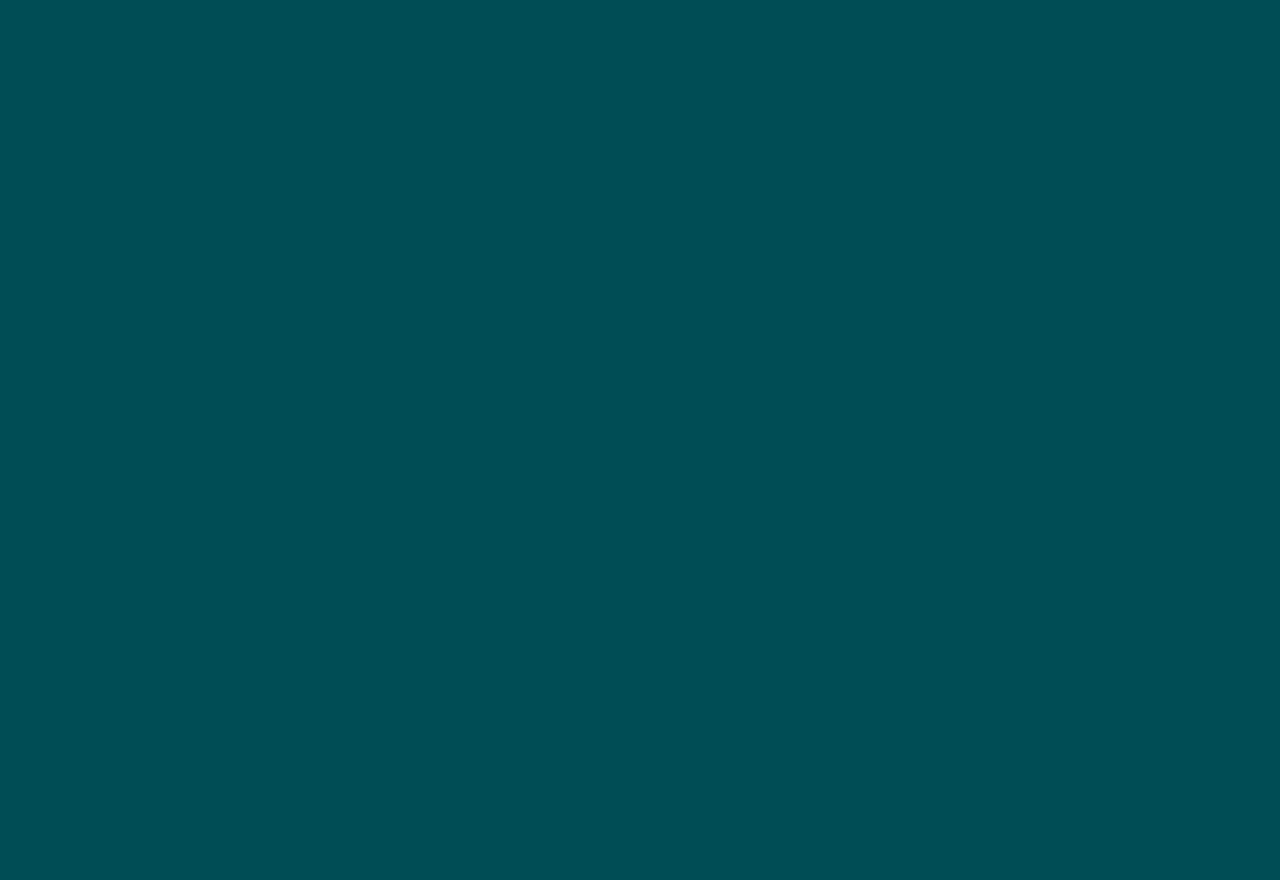
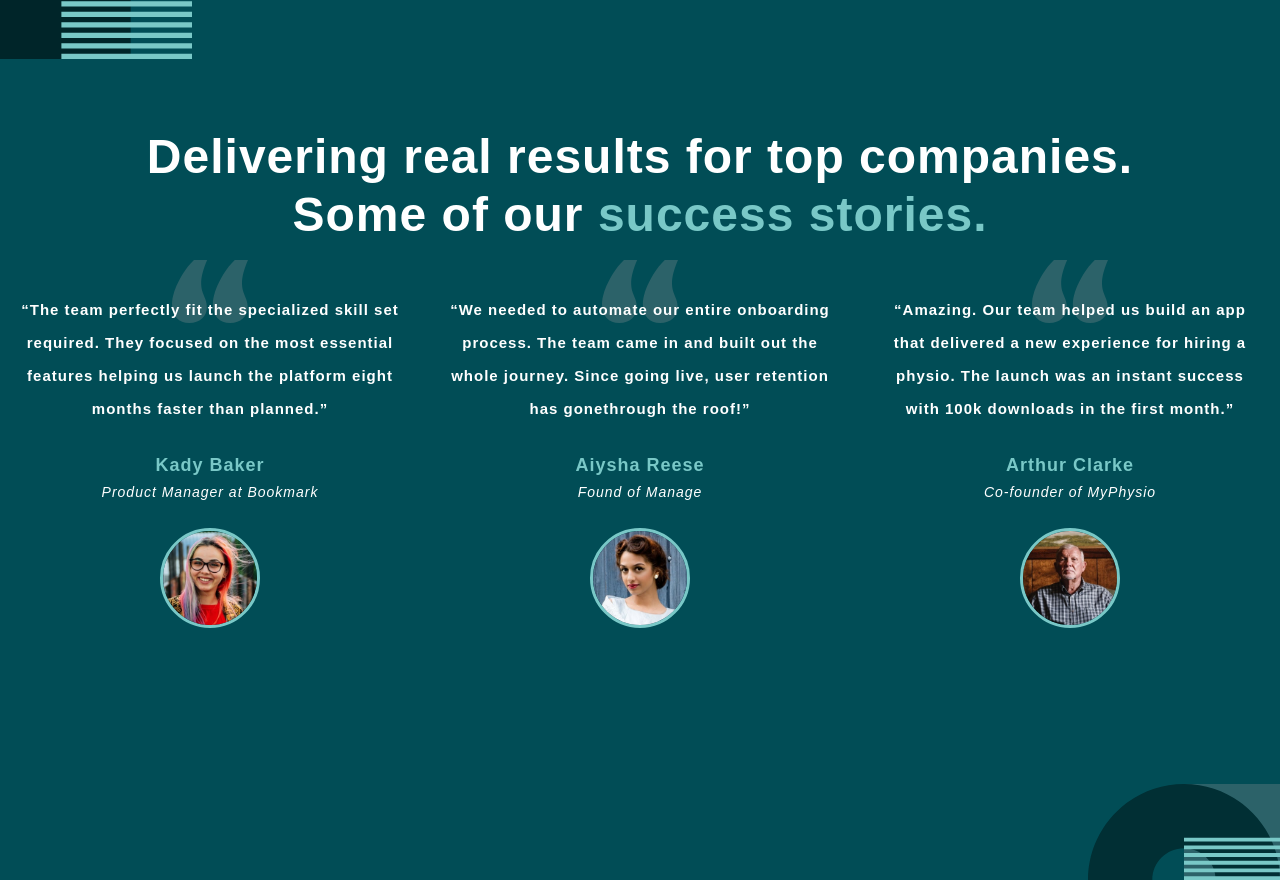
Before and after one commit to habibdev96/FEM-myteam-multipage-website, a React (Create React App) app: page / in a window 1280 px wide. Shown: the part 1740-2620 px from the top of the page. Before the commit the page ends 1468 px from the top, so only its background shows below. Built offline with nearby package versions, Linux system fonts and the light colour scheme.

Commit message:
created testimonials section

```diff
--- a/src/abstracts/Mixins.js
+++ b/src/abstracts/Mixins.js
@@ -9,6 +9,13 @@ const flexAlign = css`
 const twoCol = css`
   display: grid;
   grid-template-columns: repeat(2, 1fr);
+  align-items: center;
+  gap: var(--gap);
+`;
+
+const threeCol = css`
+  display: grid;
+  grid-template-columns: repeat(3, 1fr);
   align-items: center;
   gap: var(--gap);
 `;
@@ -55,6 +62,7 @@ const maxWidthLg = css`
 export {
   flexAlign,
   twoCol,
+  threeCol,
   headingStyles,
   textStyles,
   sectionSpacingSm,
--- a/src/components/home/Features.js
+++ b/src/components/home/Features.js
@@ -1,7 +1,7 @@
 import styled from 'styled-components';
 import {
   maxWidthLg,
-  sectionSpacingMd,
+  sectionSpacingLg,
   twoCol,
   flexAlign,
 } from '../../abstracts/Mixins';
@@ -27,7 +27,7 @@ const StyledSection = styled.section`
 
 const Container = styled.div`
   ${maxWidthLg}
-  ${sectionSpacingMd}
+  ${sectionSpacingLg}
   ${twoCol}
 
   .feature {
--- /dev/null
+++ b/src/components/home/Testimonials.js
@@ -0,0 +1,103 @@
+import styled from 'styled-components';
+import { SectionHeading, MicroHeading } from '../styledElements/Headings';
+import Paragraph from '../styledElements/Paragraphs';
+import { sectionSpacingLg, maxWidthLg, threeCol } from '../../abstracts/Mixins';
+import quoteIcon from '../../assets/icon-quotes.svg';
+import bgPatternOne from '../../assets/bg-pattern-home-4-about-3.svg';
+import bgPatternTwo from '../../assets/bg-pattern-home-5.svg';
+import { useGlobalContext } from '../../context';
+
+const StyledSection = styled.section`
+  position: relative;
+  overflow: hidden;
+
+  .bg-pattern {
+    position: absolute;
+    width: 15%;
+
+    &--one {
+      top: 0;
+      left: 0;
+    }
+
+    &--two {
+      bottom: 0;
+      right: 0;
+    }
+  }
+`;
+
+const Container = styled.div`
+  ${sectionSpacingLg}
+  ${maxWidthLg}
+  text-align: center;
+
+  .testimonials {
+    ${threeCol}
+    padding: 5rem 0;
+  }
+
+  .testimonial {
+    position: relative;
+  }
+
+  .icon {
+    position: absolute;
+    width: 20%;
+    top: -10%;
+    left: 40%;
+    z-index: 1;
+  }
+
+  .quote {
+    padding-bottom: 1rem;
+  }
+
+  .about {
+    padding: 2rem 0;
+  }
+
+  .avatar {
+    width: 10rem;
+    border: 0.3rem solid var(--raptureBlue);
+    border-radius: 50%;
+  }
+`;
+
+const Testimonials = () => {
+  const { testimonials } = useGlobalContext();
+
+  return (
+    <StyledSection>
+      <img src={bgPatternOne} alt='' className='bg-pattern bg-pattern--one' />
+      <Container>
+        <SectionHeading>
+          Delivering real results for top companies. <br /> Some of our{' '}
+          <span>success stories.</span>
+        </SectionHeading>
+        <div className='testimonials'>
+          {testimonials.map((testimonial) => (
+            <article key={testimonial.id} className='testimonial'>
+              <img src={quoteIcon} alt='' className='icon' />
+              <blockquote className='quote'>
+                <Paragraph md>{testimonial.quote}</Paragraph>
+              </blockquote>
+              <div className='about'>
+                <MicroHeading raptureBlue>{testimonial.user}</MicroHeading>
+                <Paragraph sm>{testimonial.role}</Paragraph>
+              </div>
+              <img
+                src={testimonial.avatar}
+                alt={testimonial.user}
+                className='avatar'
+              />
+            </article>
+          ))}
+        </div>
+      </Container>
+      <img src={bgPatternTwo} alt='' className='bg-pattern bg-pattern--two' />
+    </StyledSection>
+  );
+};
+
+export default Testimonials;
--- a/src/components/styledElements/Paragraphs.js
+++ b/src/components/styledElements/Paragraphs.js
@@ -1,12 +1,21 @@
-import styled from 'styled-components';
+import styled, { css } from 'styled-components';
 import { textStyles } from '../../abstracts/Mixins';
 
 const Paragraph = styled.p`
   ${textStyles}
   color: var(--white);
+  position: relative;
+  z-index: 5;
 
   ${({ lg }) => lg && `font-size: 1.8rem`}
   ${({ md }) => md && `font-size: 1.5rem`}
+  ${({ sm }) =>
+    sm &&
+    css`
+      font-size: 1.4rem;
+      font-weight: 500;
+      font-style: italic;
+    `}
 `;
 
 export default Paragraph;
--- a/src/context.js
+++ b/src/context.js
@@ -1,15 +1,16 @@
 import React, { useState, useContext } from 'react';
-import { featuresData } from './data';
+import { featuresData, testimonialsData } from './data';
 
 const AppContext = React.createContext();
 
 export const AppProvider = ({ children }) => {
   const [features, setFeatures] = useState(featuresData);
+  const [testimonials, setTestimonials] = useState(testimonialsData);
 
   const scrollToTop = () => window.scrollTo(0, 0);
 
   return (
-    <AppContext.Provider value={{ scrollToTop, features }}>
+    <AppContext.Provider value={{ scrollToTop, features, testimonials }}>
       {children}
     </AppContext.Provider>
   );
--- a/src/data.js
+++ b/src/data.js
@@ -1,6 +1,10 @@
 import featureIconOne from './assets/icon-person.svg';
 import featureIconTwo from './assets/icon-cog.svg';
 import featureIconThree from './assets/icon-chart.svg';
+
+import testimonialsAvatarOne from './assets/avatar-kady.jpg';
+import testimonialsAvatarTwo from './assets/avatar-aiysha.jpg';
+import testimonialsAvatarThree from './assets/avatar-arthur.jpg';
 
 export const featuresData = [
   {
@@ -25,3 +29,30 @@ export const featuresData = [
       'Our customized platform with in-built analytics helps you manage your distributed teams.',
   },
 ];
+
+export const testimonialsData = [
+  {
+    id: 1,
+    quote:
+      '“The team perfectly fit the specialized skill set required. They focused on the most essential features helping us launch the platform eight months faster than planned.”',
+    user: 'Kady Baker',
+    role: 'Product Manager at Bookmark',
+    avatar: testimonialsAvatarOne,
+  },
+  {
+    id: 2,
+    quote:
+      '“We needed to automate our entire onboarding process. The team came in and built out the whole journey. Since going live, user retention has gonethrough the roof!”',
+    user: 'Aiysha Reese',
+    role: 'Found of Manage',
+    avatar: testimonialsAvatarTwo,
+  },
+  {
+    id: 3,
+    quote:
+      '“Amazing. Our team helped us build an app that delivered a new experience for hiring a physio. The launch was an instant success with 100k downloads in the first month.”',
+    user: 'Arthur Clarke',
+    role: 'Co-founder of MyPhysio',
+    avatar: testimonialsAvatarThree,
+  },
+];
--- a/src/pages/Home.js
+++ b/src/pages/Home.js
@@ -1,5 +1,6 @@
 import HomeHero from '../components/home/HomeHero';
 import Features from '../components/home/Features';
+import Testimonials from '../components/home/Testimonials';
 import { useGlobalContext } from '../context';
 
 const Home = () => {
@@ -11,6 +12,7 @@ const Home = () => {
       <HomeHero />
       <main>
         <Features />
+        <Testimonials />
       </main>
     </>
   );
```
